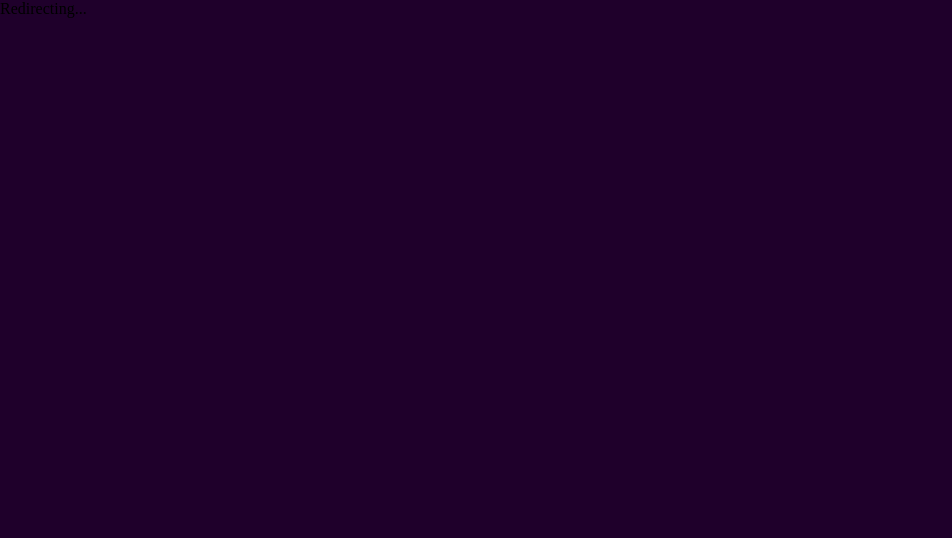
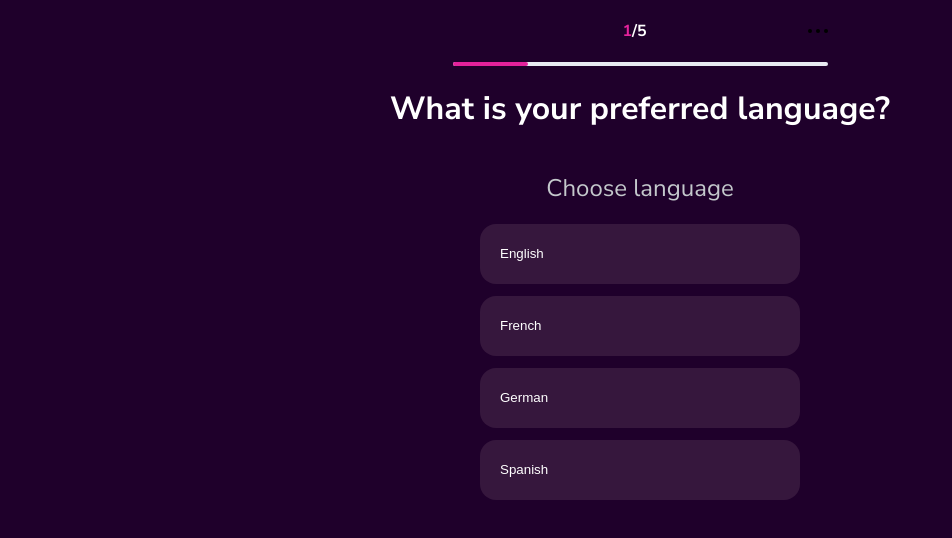
Before and after one commit to roman-lipatov/holyWater, a React (Create React App) app: page / in a window 1280 px wide. Before the commit this address led to /holywater. Shown: the top 538 px of the page, without its empty margins (0-952 px from the left). Built offline with nearby package versions, Linux system fonts and the light colour scheme.

Commit message:
fix bugs3

```diff
--- a/src/components/redirect.jsx
+++ b/src/components/redirect.jsx
@@ -5,7 +5,7 @@ import { useNavigate } from 'react-router-dom';
   const navigate = useNavigate();
 
   useEffect(() => {
-    const redirectTo = '/holywater';
+    const redirectTo = '/';
     navigate(redirectTo);
   }, [navigate]);
 
--- a/src/routes.jsx
+++ b/src/routes.jsx
@@ -13,8 +13,8 @@ import { ExternalRedirect } from './components/redirect';
 export const RoutesComponent = () => {
   return (
     <Routes>
+      <Route path="/"  element={<FirstQuestion />} />
       <Route path="/question1"  element={<FirstQuestion />} />
-      <Route path="/*" element={<ExternalRedirect />} />
       <Route path="/question2" element={<SecondQuestion />} />
       <Route path="/question3" element={<ThirdQuestion />} />
       <Route path="/question4" element={<FourthQuestion />} />
@@ -22,6 +22,7 @@ export const RoutesComponent = () => {
       <Route path="/email" element={<EmailPage />} />
       <Route path="/loader" element={<Loader />} />
       <Route path="/finishPage" element={<FinishPage />} />
+      <Route path="/*" element={<ExternalRedirect />} />
     </Routes>
   );
 };
```
